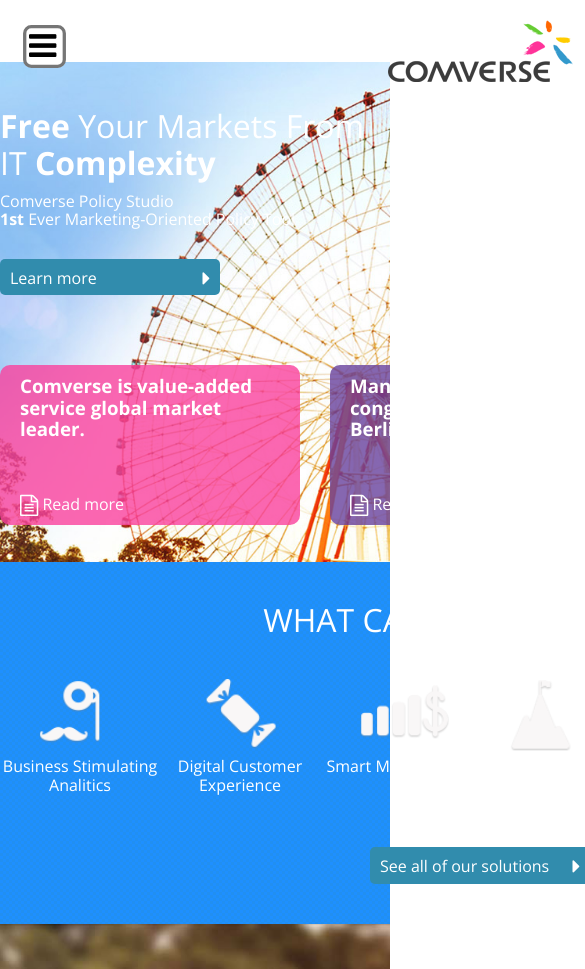
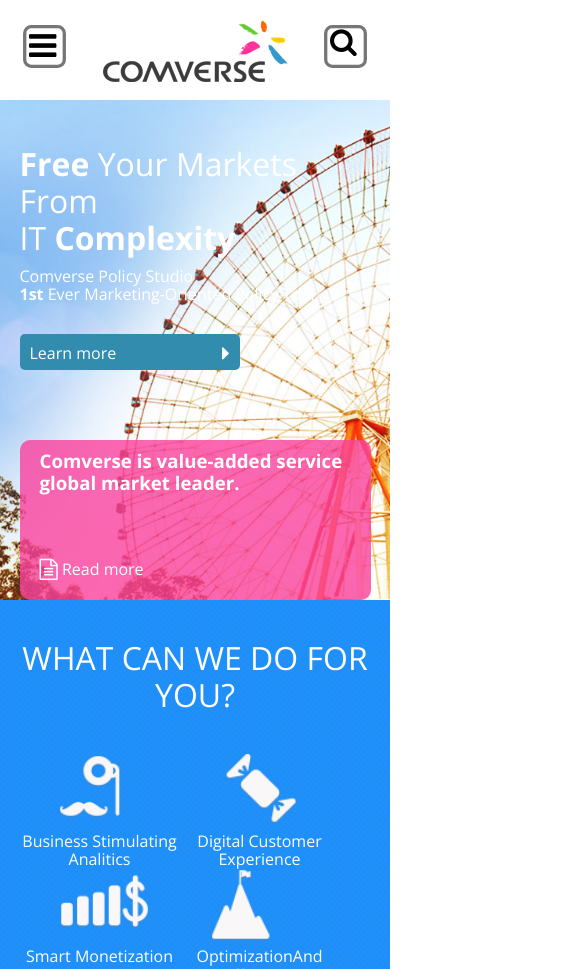
Before and after one commit to alon-kedar/NC-Comverse, a plain HTML site: page routes/index.html in a window 390 px wide. Shown: the top 969 px of the page, 585 px wide, since content can reach past the window. Drawn offline with nearby package versions, Linux system fonts and the light colour scheme.

Commit message:
responsive behavior to first section

```diff
--- a/css/style.css
+++ b/css/style.css
@@ -536,7 +536,7 @@ li {
 
 #submit {
     height: 25px;
-    margin-top: 35px;
+    margin-top: 25px;
     margin-bottom: 3px;
     display: inline-block;
     /*width: 160px;*/
@@ -573,16 +573,16 @@ li {
 
 #first-sec li > a {
     position: absolute;
-    bottom: 0px;
+    top: 120px;
     left: 0;
-    padding-top: 130px;
+    /*padding-top: 130px;*/
     padding-left: 20px;
 }
 
 #top-sec {
     background: #fff;
     overflow: visible;
-    /*height: 90px;*/
+    height: 100px;
     /*z-index: 10;*/
 }
 
@@ -625,8 +625,8 @@ ul {
     border-style: none;
 }
 
-.horizontel {
-    padding: 62px 20px 0px 15px;
+#top_menu_bar {
+    padding: 52px 20px 0px 15px;
     float: left;
     /*vertical-align: bottom;*/
 }
@@ -672,7 +672,7 @@ ul {
 #top-sec .padding > a >img {
     /*display: inline-block;*/
     float: left;
-    padding-top: 20px;
+    padding-top: 10px;
     /*vertical-align: bottom;*/
 }
 
@@ -687,7 +687,7 @@ input[type=checkbox].menu_cb {
     position: absolute;
     top: 40px;
     left: 38px;
-    transform: scale(3.3,3.3);
+    transform: scale(3.3);
 }
 
 input[type=checkbox].menu_cb:checked ~ #top_menu_bar > li {
@@ -759,11 +759,11 @@ input[type=checkbox]#submit_search {
     background-image: url("../img/solutions/solution_icon_biz-transform_hover.png");
 }
 
-#top-sec .padding {
-    position: relative;
-    padding: 0;
-    /*z-index: 4;*/
-}
+/*#top-sec .padding {*/
+    /*position: relative;*/
+    /*padding: 0;*/
+    /*!*z-index: 4;*!*/
+/*}*/
 
 #top-right label {
     display: inline-block;
@@ -849,10 +849,14 @@ input[type=checkbox]#submit_search {
     font-weight: 700;
 }
 
-@media screen and (max-width: 970px) {
+@media screen and (max-width: 975px) {
     /*#top_menu_bar {*/
         /*display: none;*/
     /*}*/
+
+    .padding {
+        width: 90vw;
+    }
 
     #top-sec .hidden {
         display: block;
@@ -863,12 +867,26 @@ input[type=checkbox]#submit_search {
         left: calc(50% - 92.5px)
     }
 
-    /*#top_menu_bar {*/
-        /*display: none;*/
-    /*}*/
-
     #top_menu_bar > li {
         display: none;
         float: none;
+        /*border: solid darkgray 2px;*/
+        /*border-bottom: none;*/
+    }
+
+    #top-right {
+        display: none;
     }
 }
+
+@media screen and (max-width: 960px) {
+    #first-sec li {
+        display: block;
+        float: none;
+        width: 90vw;
+    }
+
+    #first-sec li > a {
+        height: 30px;
+    }
+}
```
